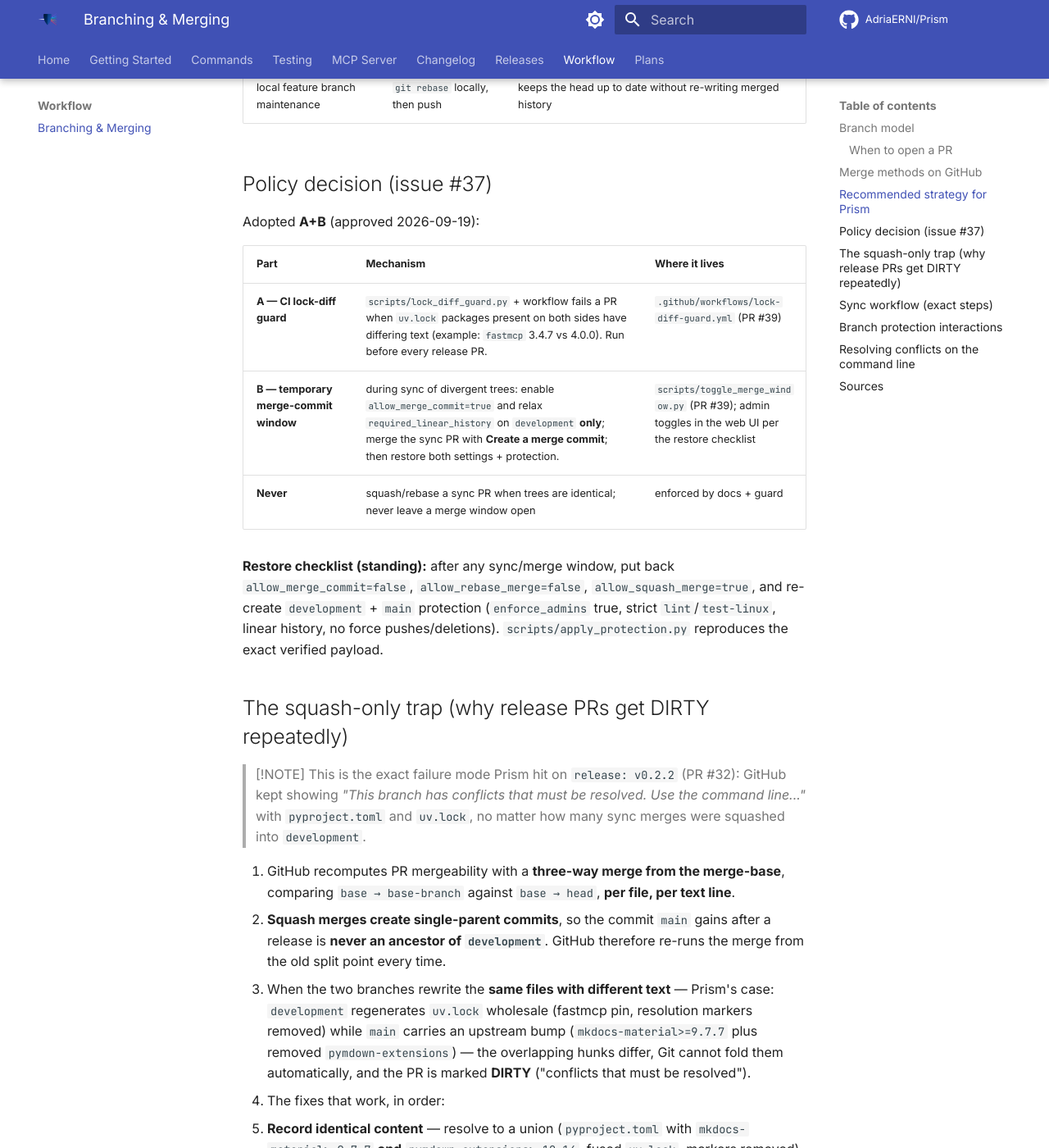
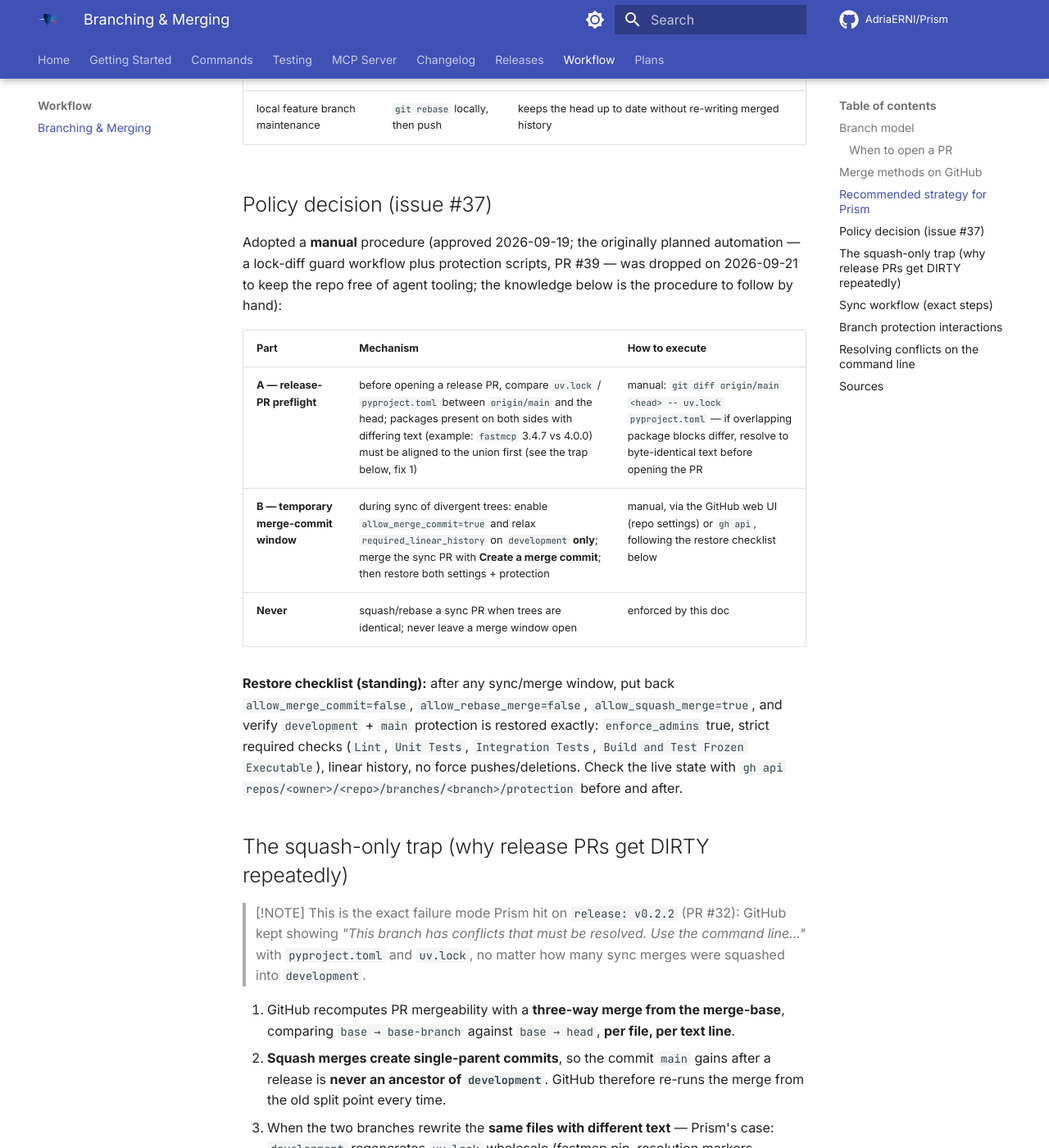
Before and after one commit to AdriaERNI/Prism, an MkDocs documentation site: the page built from docs/workflow/branch-and-merge-workflow.md, in a window 1280 px wide and 1400 px high, scrolled down 2456 px. Shown: the whole window at 82% size. Built offline with MkDocs 1.6.1 and Material for MkDocs 9.7.7, drawn with Linux system fonts in a browser that asks for light colours; comment, search, counter and statistics services are not loaded; some of the changed text lies outside the part shown.

Commit message:
docs: convert policy A+B to manual procedure (PR #39 automation dropped)
PR #39 (lock-diff guard + protection scripts) was closed and deleted to
keep the repo free of agent tooling. The workflow doc now states the
release-PR preflight and merge-window procedure as manual steps, and all
required-check names are corrected to the real check-run names (Lint,
Unit Tests, Integration Tests, Build and Test Frozen Executable) to match
the branch-protection rule being fixed.

```diff
--- a/docs/workflow/branch-and-merge-workflow.md
+++ b/docs/workflow/branch-and-merge-workflow.md
@@ -36,9 +36,9 @@ Branch and tag naming uses the `v` prefix consistently: `release/v0.2.0`,
 3. Keep the head up to date before opening/merging — GitHub marks a PR
    `dirty` when the head is behind the base and the branches touch the same
    lines (fetch + rebase locally when needed).
-4. All CI checks must pass before merging (`lint`, `test-linux`,
-   `test-windows`). Release PRs additionally require the integration tests
-   against a live IRIS container.
+4. All CI checks must pass before merging (`Lint`, `Unit Tests`,
+   `Integration Tests`, `Build and Test Frozen Executable`). Release PRs
+   additionally require the integration tests against a live IRIS container.
 
 ## Merge methods on GitHub
 
@@ -71,20 +71,25 @@ repository settings (`allow_merge_commit`, `allow_squash_merge`,
 
 ## Policy decision (issue #37)
 
-Adopted **A+B** (approved 2026-09-19):
+Adopted a **manual** procedure (approved 2026-09-19; the originally
+planned automation — a lock-diff guard workflow plus protection scripts,
+PR #39 — was dropped on 2026-09-21 to keep the repo free of agent
+tooling; the knowledge below is the procedure to follow by hand):
 
-| Part | Mechanism | Where it lives |
+| Part | Mechanism | How to execute |
 |------|-----------|----------------|
-| **A — CI lock-diff guard** | `scripts/lock_diff_guard.py` + workflow fails a PR when `uv.lock` packages present on both sides have differing text (example: `fastmcp` 3.4.7 vs 4.0.0). Run before every release PR. | `.github/workflows/lock-diff-guard.yml` (PR #39) |
-| **B — temporary merge-commit window** | during sync of divergent trees: enable `allow_merge_commit=true` and relax `required_linear_history` on `development` **only**; merge the sync PR with **Create a merge commit**; then restore both settings + protection. | `scripts/toggle_merge_window.py` (PR #39); admin toggles in the web UI per the restore checklist |
-| **Never** | squash/rebase a sync PR when trees are identical; never leave a merge window open | enforced by docs + guard |
+| **A — release-PR preflight** | before opening a release PR, compare `uv.lock` / `pyproject.toml` between `origin/main` and the head; packages present on both sides with differing text (example: `fastmcp` 3.4.7 vs 4.0.0) must be aligned to the union first (see the trap below, fix 1) | manual: `git diff origin/main <head> -- uv.lock pyproject.toml` — if overlapping package blocks differ, resolve to byte-identical text before opening the PR |
+| **B — temporary merge-commit window** | during sync of divergent trees: enable `allow_merge_commit=true` and relax `required_linear_history` on `development` **only**; merge the sync PR with **Create a merge commit**; then restore both settings + protection | manual, via the GitHub web UI (repo settings) or `gh api`, following the restore checklist below |
+| **Never** | squash/rebase a sync PR when trees are identical; never leave a merge window open | enforced by this doc |
 
 **Restore checklist (standing):** after any sync/merge window, put back
 `allow_merge_commit=false`, `allow_rebase_merge=false`,
-`allow_squash_merge=true`, and re-create `development` + `main` protection
-(`enforce_admins` true, strict `lint`/`test-linux`, linear history, no force
-pushes/deletions). `scripts/apply_protection.py` reproduces the exact
-verified payload.
+`allow_squash_merge=true`, and verify `development` + `main` protection is
+restored exactly: `enforce_admins` true, strict required checks
+(`Lint`, `Unit Tests`, `Integration Tests`, `Build and Test Frozen
+Executable`), linear history, no force pushes/deletions. Check the live
+state with `gh api repos/<owner>/<repo>/branches/<branch>/protection`
+before and after.
 
 ## The squash-only trap (why release PRs get DIRTY repeatedly)
 
@@ -132,13 +137,14 @@ verified payload.
 | Trees identical (fast-forward) | hard-reset `development` to `main` (`git reset --hard origin/main && git push --force-with-lease origin development`) — temporarily disable protection if `enforce_admins=true`, re-enable after |
 | Trees diverge (real changes) | `git merge main` on a sync branch, resolve conflicts, open a PR, merge with **Create a merge commit** during the Option-B window |
 | Never | squash or rebase a sync PR when trees are identical — it creates phantom SHAs and keeps release PRs dirty |
-| Before any release PR | preflight: `git diff --stat origin/main origin/development` + `uv run python scripts/lock_diff_guard.py --base-file <main uv.lock> --head-file <head uv.lock>` — clean → open PR; flagged → align to the union/sync first |
+| Before any release PR | preflight: `git diff --stat origin/main origin/development`, then inspect the overlapping `uv.lock` / `pyproject.toml` hunks with `git diff origin/main <head> -- uv.lock pyproject.toml` — clean → open PR; diverging package blocks → align to the union/sync first |
 
 ## Branch protection interactions
 
-- `main` and `development` enforce: PR required, strict CI (`lint`,
-  `test-linux`, `test-windows`), linear history, `enforce_admins: true`,
-  no force pushes, no deletions.
+- `main` and `development` enforce: PR required, strict CI (required
+  checks `Lint`, `Unit Tests`, `Integration Tests`, `Build and Test Frozen
+  Executable`), linear history, `enforce_admins: true`, no force pushes,
+  no deletions.
 - The merge dropdown only shows the methods the repository allows
   (`allow_merge_commit`, `allow_squash_merge`, `allow_rebase_merge`).
 - With `"Require approval of the most recent reviewable push"` +
```
